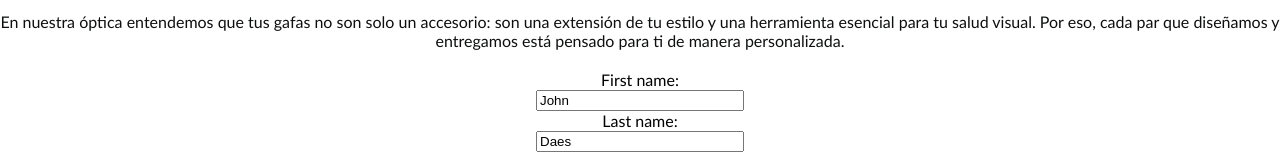
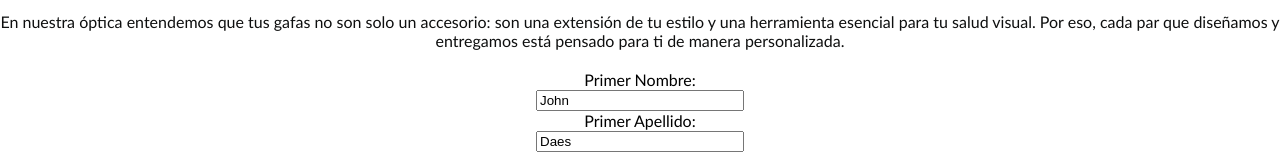
Before and after one commit to moreno239/moreno2.github.io, a plain HTML site: page index.html in a window 1280 px wide. Shown: the part 1647-1815 px from the top of the page. Drawn offline with Linux system fonts and the light colour scheme.

Commit message:
Update index.html

```diff
--- a/index.html
+++ b/index.html
@@ -134,9 +134,9 @@
 
 <div class="formulario">
     <form>
-        <label for="fname">First name:</label><br>
+        <label for="fname">Primer Nombre:</label><br>
         <input class="nombres" type="text" id="fname" name="fname" value="John"><br>
-        <label for="lname">Last name:</label><br>
+        <label for="lname">Primer Apellido:</label><br>
         <input class="nombres" type="text" id="lname" name="lname" value="Daes"><br><br>
         <input type="radio" id="hombre" name="fav_language" value="Hombre">
         <label for="hombre">Hombre</label><br>
@@ -176,4 +176,5 @@
 
 
 </body>
+
 </html>
```
